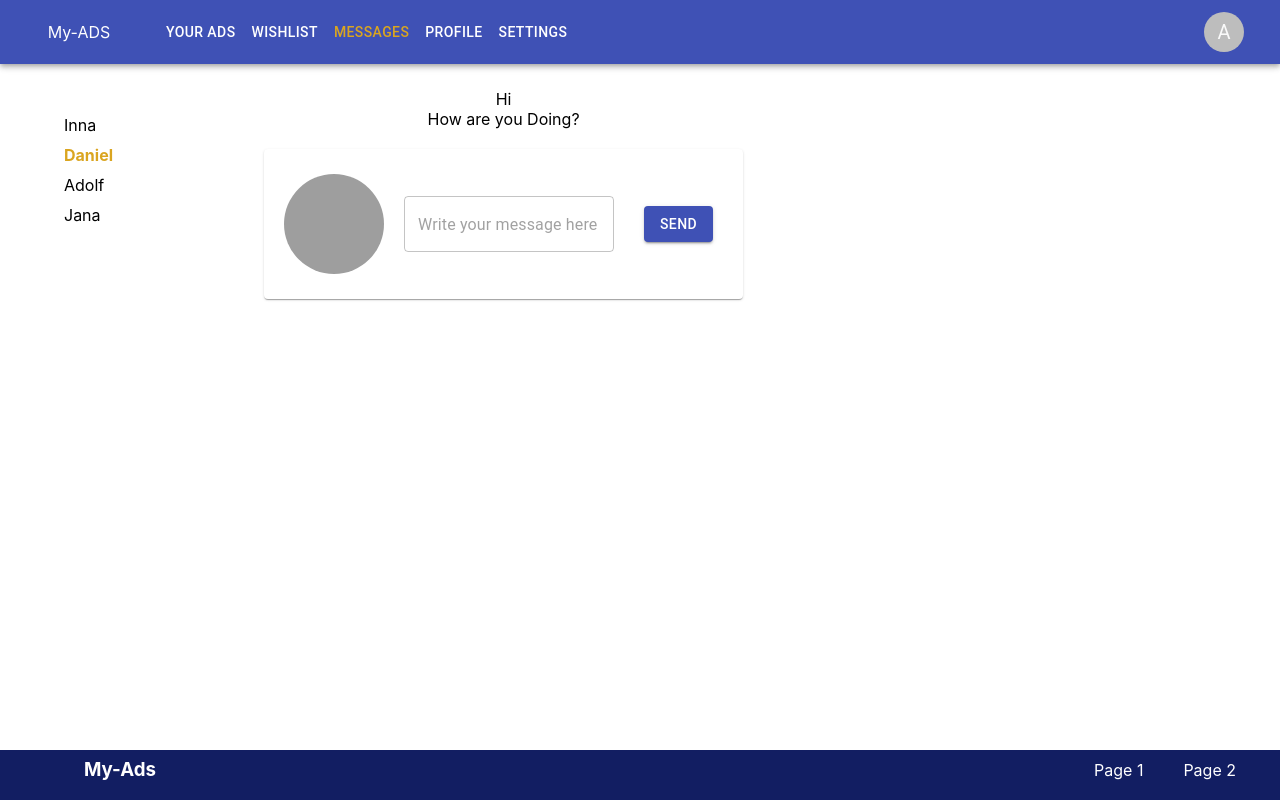
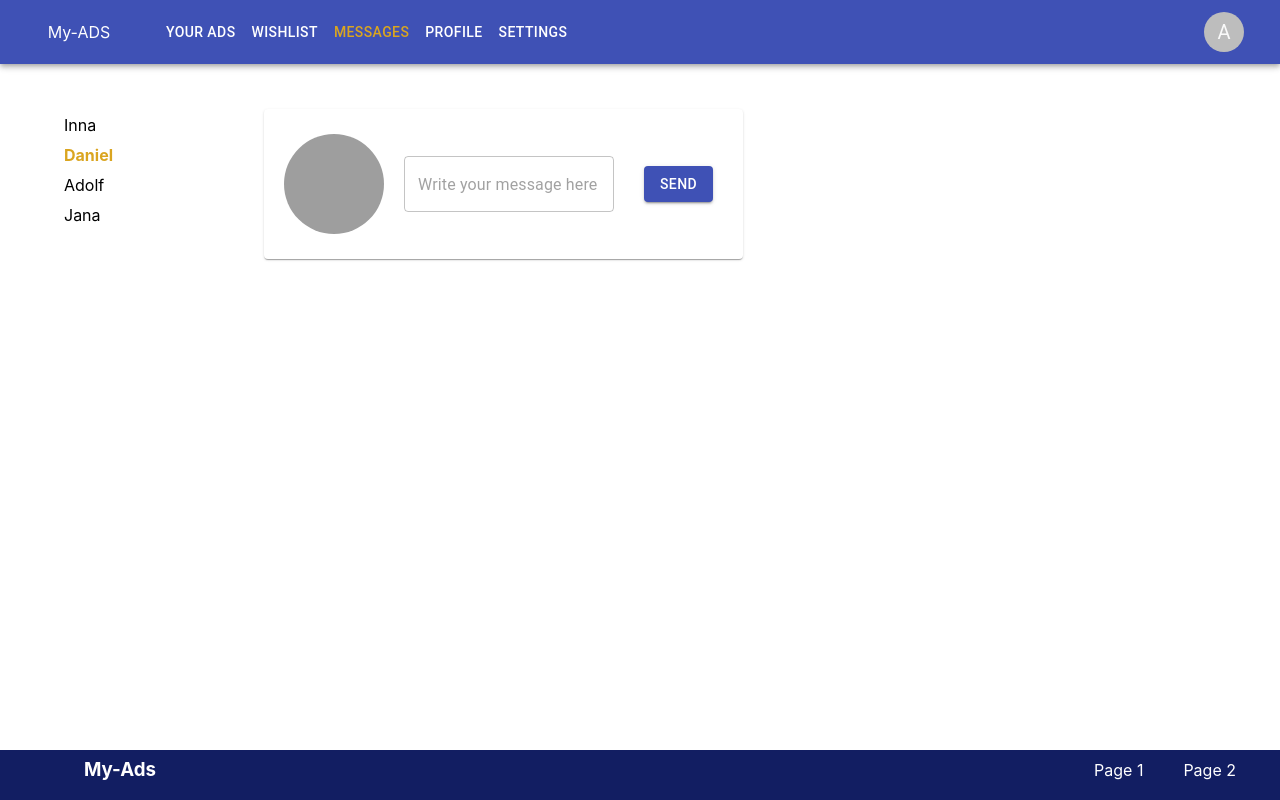
Before and after one commit to Alonasa/my-ads, a React (Create React App) app: page /#/Messages/dialogs/8b6b2281-8543-11ec-ac42-8178fd7b9544 in a window 1280 px wide. Built offline with nearby package versions, Linux system fonts and the light colour scheme; grey boxes are pictures that could not be loaded.

Commit message:
added redux, move paths on state and inmport them as props

```diff
--- a/src/App.tsx
+++ b/src/App.tsx
@@ -1,13 +1,32 @@
 import React from 'react';
 import './App.css';
-import {Nav} from './Nav';
 import {Footer} from './components/Footer/Footer';
+import {dialogData, StateType} from './Redux/state';
+import {Route, Routes} from 'react-router-dom';
+import {Main} from './components/Pages/Main';
+import {Profile} from './components/Pages/Profile/Profile';
+import {Error404} from './components/Error404';
+import {Dialogs} from './components/Pages/Messages/Dialogs/Dialogs';
 
 
-function App() {
+function App(props: StateType) {
   return (
     <div className="App">
-      <Nav/>
+      <div>
+        <Routes>
+          <Route path="/" element={<Main/>}/>
+          <Route path={props.state.PATH.PROFILE} element={<Profile/>}/>
+          <Route path={props.state.PATH.ERROR_404}
+                 element={<Error404/>}/>
+          <Route path={props.state.PATH.MESSAGES} element={<Dialogs data={dialogData}/>}/>
+          {dialogData.map(d => {
+            return <Route path={`${props.state.PATH.MESSAGES}${props.state.PATH.DIALOGS}${d.id}`}
+                          element={<Dialogs data={dialogData}/>}/>
+          })}
+          <Route path="*" element={<Error404/>}/>
+
+        </Routes>
+      </div>
       <Footer/>
     </div>
   );
--- a/src/Nav.tsx
+++ /dev/null
@@ -1,10 +0,0 @@
-import React from 'react';
-import {Routing} from './Routing';
-
-export const Nav = () => {
-  return (
-	<div>
-		<Routing/>
-	</div>
-  );
-};
--- a/src/state.tsx
+++ b/src/Redux/state.tsx
@@ -57,3 +57,27 @@ export const dialogData = [
 	}]
   },
 ]
+
+type PathType = {
+  ERROR_404: string
+  PROFILE: string
+  MESSAGES: string
+  DIALOGS: string
+}
+
+export type StateType = {
+  state: StateElementsType
+}
+
+type StateElementsType = {
+  PATH: PathType
+}
+
+export const state = {
+  PATH: {
+	ERROR_404: '/404',
+	PROFILE: '/Profile',
+	MESSAGES: 'Messages',
+	DIALOGS: '/dialogs/'
+  }
+}
--- a/src/Routing.tsx
+++ /dev/null
@@ -1,34 +0,0 @@
-import React from 'react';
-import {Route, Routes} from 'react-router-dom';
-import {Profile} from './components/Pages/Profile/Profile';
-import {Main} from './components/Pages/Main';
-import {Error404} from './components/Error404';
-import {Dialogs} from './components/Pages/Messages/Dialogs/Dialogs';
-import {dialogData} from './state';
-
-export const PATH = {
-  ERROR_404: '/404',
-  PROFILE: '/Profile',
-  MESSAGES: 'Messages',
-  DIALOGS: '/dialogs/'
-}
-
-export const Routing = () => {
-  return (
-	<div>
-	  <Routes>
-		<Route path="/" element={<Main/>}/>
-		<Route path={PATH.PROFILE} element={<Profile/>}/>
-		<Route path={PATH.ERROR_404}
-			   element={<Error404/>}/>
-		<Route path={PATH.MESSAGES} element={<Dialogs/>}/>
-		{dialogData.map(d => {
-		  return <Route path={`${PATH.MESSAGES}${PATH.DIALOGS}${d.id}`}
-						element={<Dialogs/>}/>
-		})}
-		<Route path="*" element={<Error404/>}/>
-
-	  </Routes>
-	</div>
-  );
-};
--- a/src/components/Pages/Messages/Dialogs/Dialogs.tsx
+++ b/src/components/Pages/Messages/Dialogs/Dialogs.tsx
@@ -5,44 +5,29 @@ import s from './Dialogs.module.css'
 import Grid from '@material-ui/core/Grid';
 import {Container} from '@material-ui/core';
 import {NavLink} from 'react-router-dom';
-import {dialogData, DialogDataType} from '../../../../state';
-import {MessagesList} from '../MesagesList';
+import {DialogDataType} from '../../../../Redux/state';
 
-
-const DialogItem = (props: DialogDataType)=> {
-  return(
-	<>
-	  {props.data.map(item => {
-		return(
-		  <li key={item.id} className={s.dialog__item}>
-			<NavLink
-			  to={`/Messages/dialogs/${item.id}`}>{item.name}</NavLink>
-		  </li>
-		)
-	  })}
-	</>
-  )
-}
-
-const DialogsElements = () => {
-  return (
-    <MessagesList items={dialogData[0].data}/>
-  )
-}
-
-export const Dialogs = () => {
+export const Dialogs = (props: DialogDataType) => {
   return (
 	<div>
 	  <AuthMenu/>
 	  <Container className={s.dialogs}>
 		<Grid container style={{margin: '25px 0',}}>
 		  <ul className={s.dialogs__list}>
-			<DialogItem data={dialogData}/>
+			{props.data.map(d => {
+			  return (
+				<li key={d.id} className={s.dialog__item}>
+				  <NavLink
+					to={`/Messages/dialogs/${d.id}`}>{d.name}</NavLink>
+				</li>
+			  )
+			})}
 		  </ul>
 		  <div>
-			<DialogsElements/>
+
 			<Message/>
 		  </div>
+
 		</Grid>
 	  </Container>
 	</div>
--- a/src/components/Pages/Messages/MesagesList.tsx
+++ b/src/components/Pages/Messages/MesagesList.tsx
@@ -1,5 +1,5 @@
 import React from 'react';
-import {MessageType} from '../../../state';
+import {MessageType} from '../../../Redux/state';
 
 type MessageListType = {
   items: Array<MessageType>
--- a/src/index.tsx
+++ b/src/index.tsx
@@ -4,11 +4,12 @@ import './index.css';
 import App from './App';
 import reportWebVitals from './reportWebVitals';
 import {HashRouter} from 'react-router-dom';
+import {state} from './Redux/state';
 
 ReactDOM.render(
   <React.StrictMode>
     <HashRouter>
-      <App/>
+      <App state={state}/>
     </HashRouter>
   </React.StrictMode>,
   document.getElementById('root')
```
Also changed, not shown: 1 other file (tests, documents, lock files or other folders).
